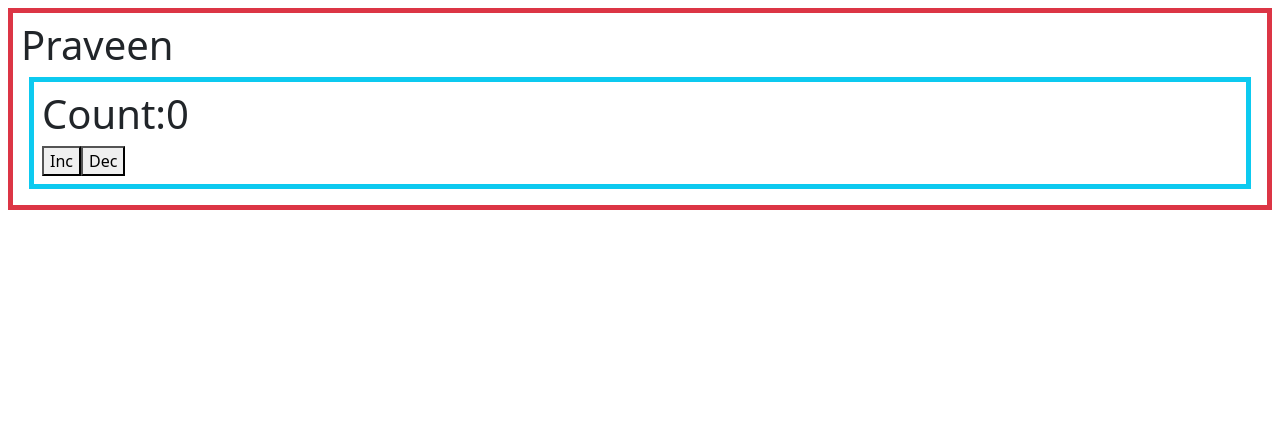
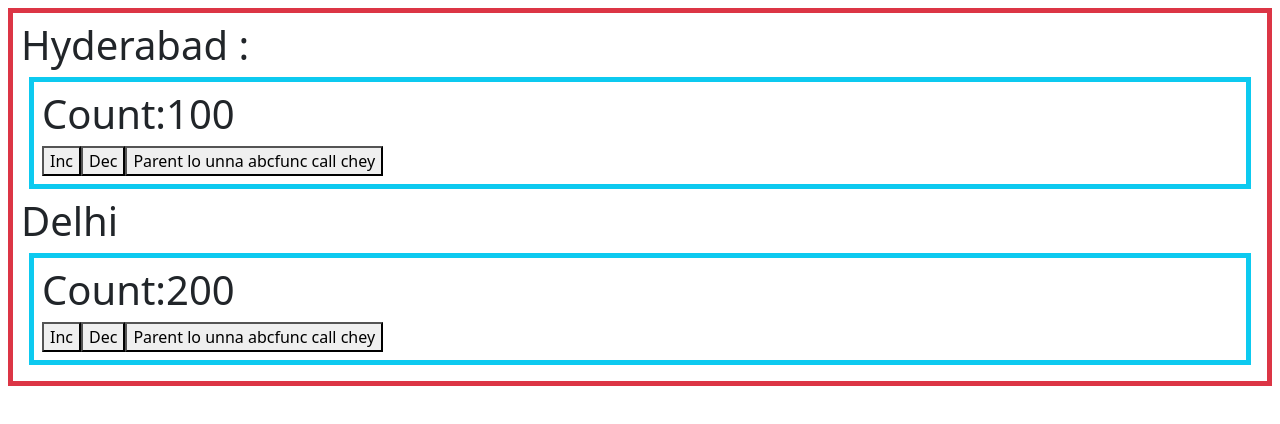
Before and after one commit to edupoly/rb56, a React (Vite) app: page / in a window 1280 px wide. Shown: the top 424 px of the page. Built offline with nearby package versions, Linux system fonts and the light colour scheme.

Commit message:
props-reusability-comp-comm

```diff
--- a/src/App.jsx
+++ b/src/App.jsx
@@ -1,9 +1,19 @@
+import React from "react";
 import Counter from "./Counter";
 function App() {
+  var [x, setX] = React.useState("");
+  function abc(arg) {
+    alert("call indroy");
+    setX(arg);
+  }
   return (
     <div className="border border-5 border-danger p-2 m-2">
-      <h1>Praveen</h1>
-      <Counter></Counter>
+      <h1>Hyderabad : {x}</h1>
+      <Counter v={100} s={10} ar={[11, 22]} abc={abc}></Counter>
+      <h1>Delhi</h1>
+      <Counter v={200} s={20}>
+        Katrina
+      </Counter>
     </div>
   );
 }
--- a/src/Counter.jsx
+++ b/src/Counter.jsx
@@ -1,13 +1,14 @@
 import { useState } from "react";
 
-function Counter() {
-  var [c, fn] = useState(0);
+function Counter(props) {
+  console.log(props);
+  var [c, fn] = useState(props.v);
   function inc() {
-    fn(c + 1);
+    fn(c + props.s);
   } //action
   function dec() {
     // c=c-1
-    fn(c - 1);
+    fn(c - props.s);
   }
   return (
     <div className="border border-5 border-info p-2 m-2">
@@ -27,6 +28,13 @@ function Counter() {
       >
         Dec
       </button>
+      <button
+        onClick={() => {
+          props.abc(890);
+        }}
+      >
+        Parent lo unna abcfunc call chey
+      </button>
     </div>
   );
 }
```
